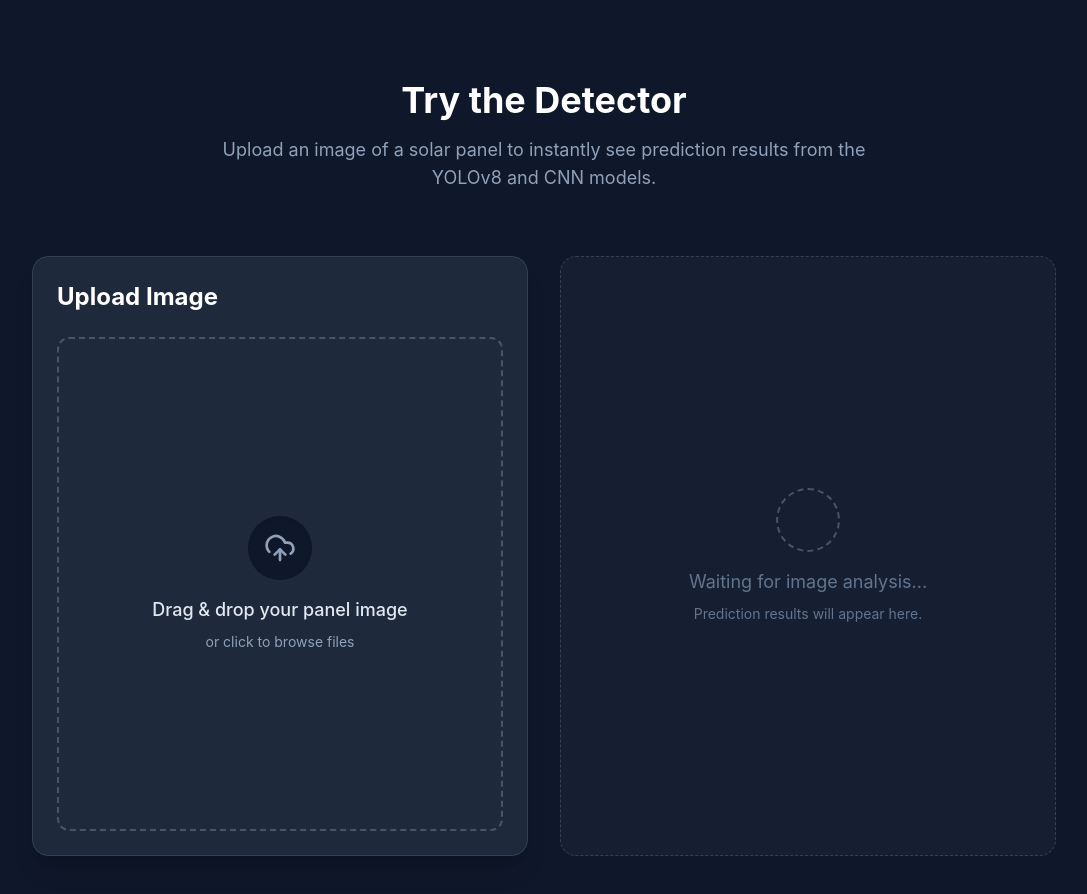
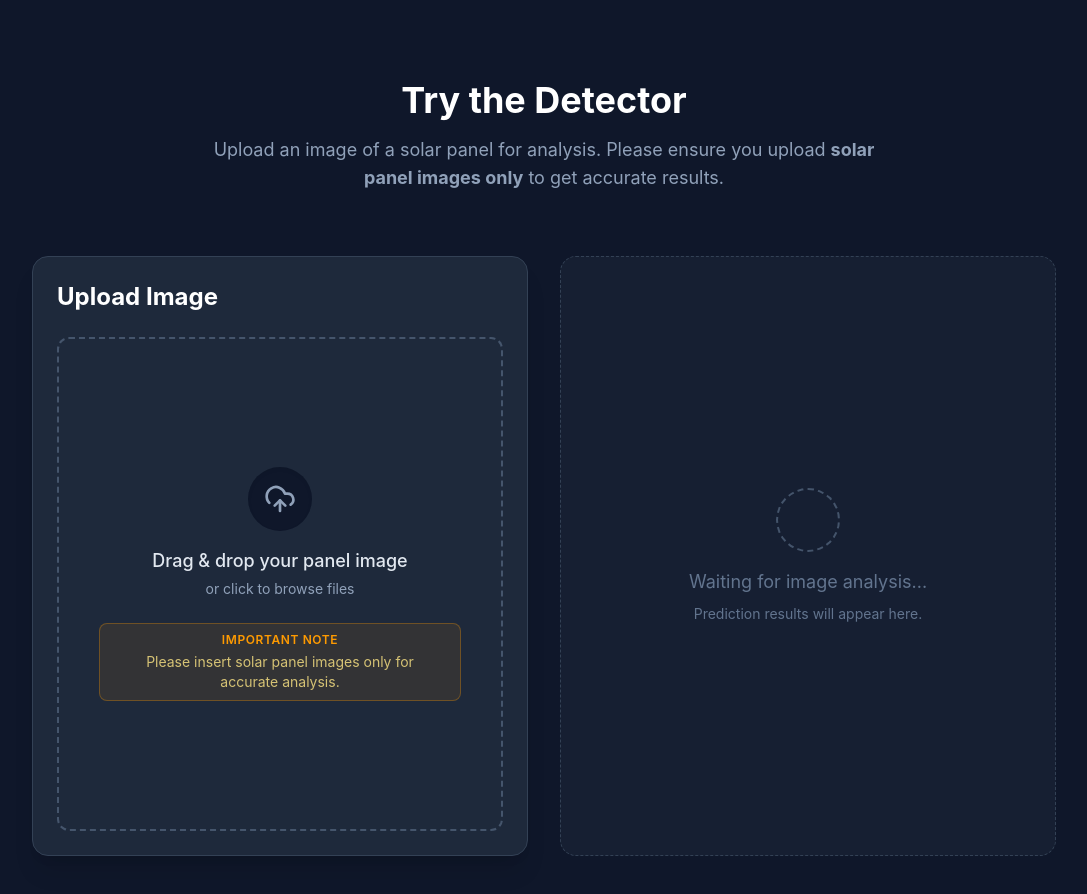
Before and after one commit to AL-PARITOSH/solar-frontend, a React (Vite) app: page / in a window 1280 px wide. Shown: the part 1500-2394 px from the top of the page, without its empty margins (96-1183 px from the left). Built offline with nearby package versions, Linux system fonts and the light colour scheme.

Commit message:
docs: add clear instructions to upload solar panel images only

```diff
--- a/src/App.tsx
+++ b/src/App.tsx
@@ -39,7 +39,7 @@ function App() {
           <div className="text-center mb-16">
             <h2 className="text-4xl font-bold text-white mb-4">Try the Detector</h2>
             <p className="text-slate-400 max-w-2xl mx-auto text-lg">
-              Upload an image of a solar panel to instantly see prediction results from the YOLOv8 and CNN models.
+              Upload an image of a solar panel for analysis. Please ensure you upload <strong>solar panel images only</strong> to get accurate results.
             </p>
           </div>
 
--- a/src/components/UploadSection.tsx
+++ b/src/components/UploadSection.tsx
@@ -73,8 +73,14 @@ export default function UploadSection({ onAnalyze, isLoading }: UploadSectionPro
           <div className="w-16 h-16 bg-solar-900 rounded-full flex items-center justify-center mb-4 shadow-inner">
             <UploadCloud className={`w-8 h-8 ${isDragging ? 'text-solar-accent' : 'text-slate-400'}`} />
           </div>
-          <p className="text-lg font-medium text-slate-200 mb-2">Drag & drop your panel image</p>
-          <p className="text-sm text-slate-400">or click to browse files</p>
+          <p className="text-lg font-medium text-slate-200 mb-1">Drag & drop your panel image</p>
+          <p className="text-sm text-slate-400 mb-4">or click to browse files</p>
+
+          <div className="bg-amber-500/10 border border-amber-500/30 rounded-lg px-4 py-2 mt-2">
+            <p className="text-xs font-semibold text-amber-500 uppercase tracking-wider mb-1">Important Note</p>
+            <p className="text-sm text-amber-200/80">Please insert solar panel images only for accurate analysis.</p>
+          </div>
+
           {error && <p className="text-red-400 text-sm mt-4 font-medium">{error}</p>}
         </div>
       ) : (
```
